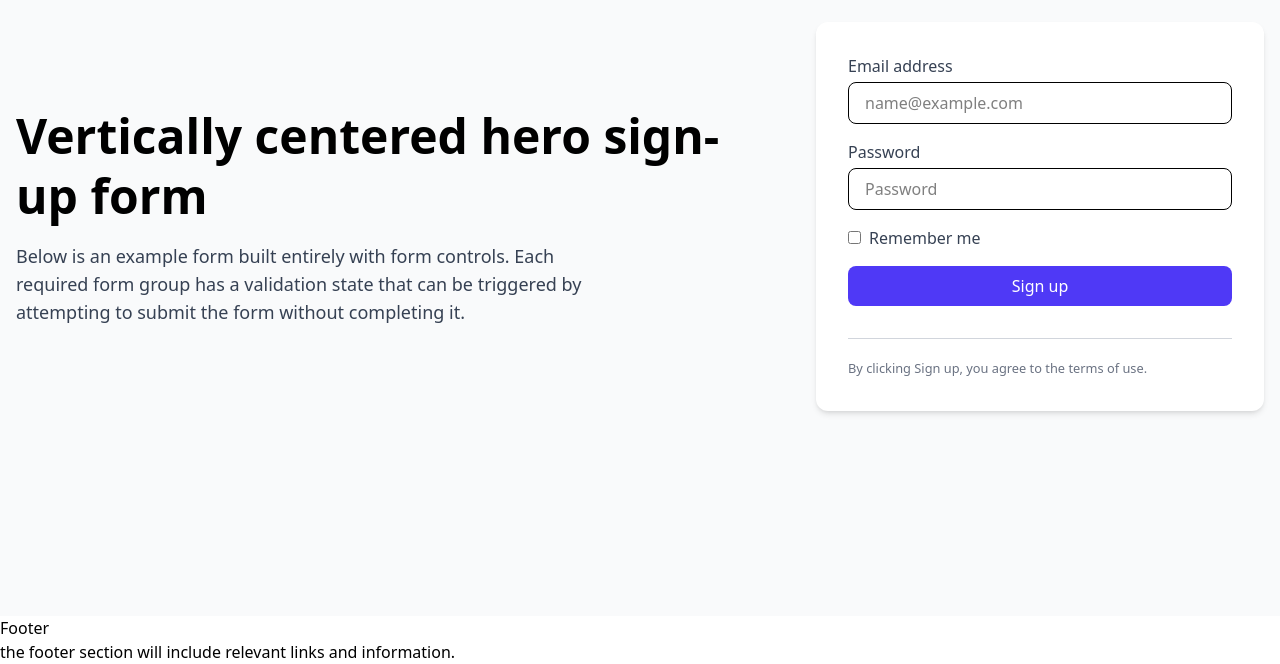
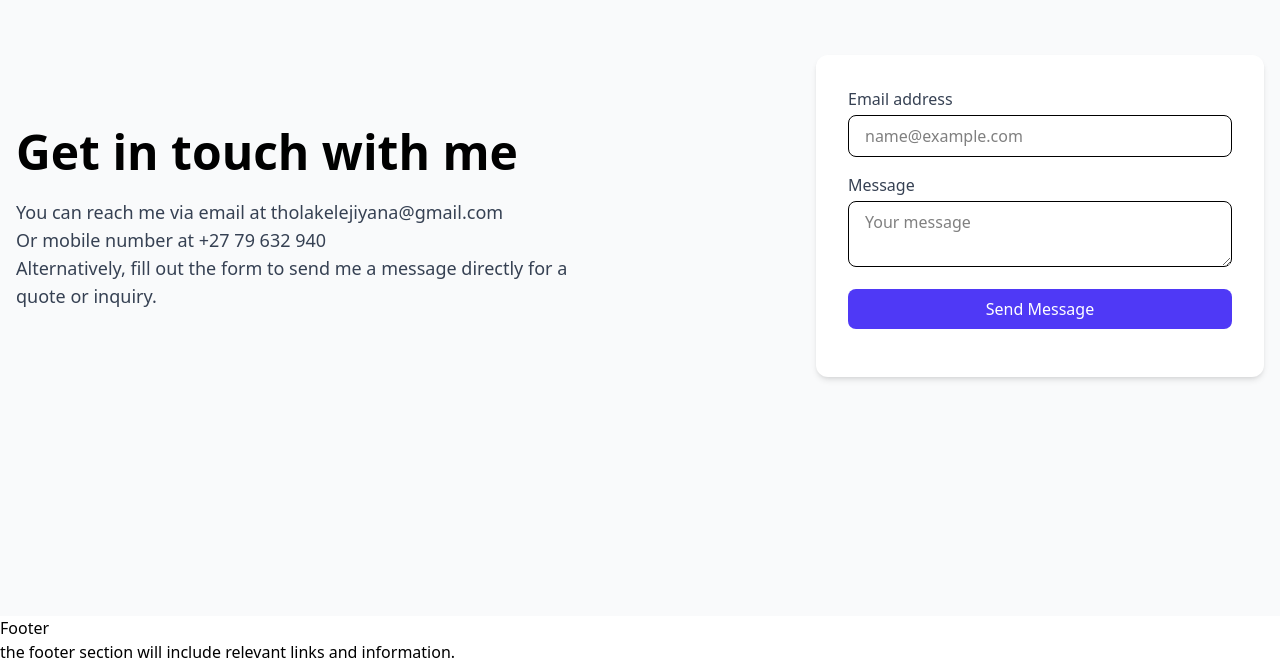
Before and after one commit to Tholakele-jiyana/MyPortfolioApp, a React (Vite) app in the folder Portfolio-App/: page / in a window 1280 px wide. Shown: the part 2724-3388 px from the top of the page. Built offline with nearby package versions, Linux system fonts and the light colour scheme.

Commit message:
Made edits on the contact me description and made the sign up from to be a "send message" or inquiry form

```diff
--- a/Portfolio-App/src/Components/Contact.jsx
+++ b/Portfolio-App/src/Components/Contact.jsx
@@ -9,10 +9,12 @@ function Contact() {
           {/* Left text section */}
           <div className="text-center lg:text-left lg:w-7/12 mb-12 lg:mb-0">
             <h1 className="text-4xl sm:text-5xl font-bold leading-tight mb-4">
-              Vertically centered hero sign-up form
+             Get in touch with me
             </h1>
             <p className="text-lg text-gray-700 lg:w-10/12">
-              Below is an example form built entirely with form controls. Each required form group has a validation state that can be triggered by attempting to submit the form without completing it.
+              You can reach me via email at tholakelejiyana@gmail.com <br />
+              Or mobile number at +27 79 632 940 <br />
+                Alternatively, fill out the form to send me a message directly for a quote or inquiry.
             </p>
           </div>
 
@@ -30,28 +32,18 @@ function Contact() {
               </div>
 
               <div className="mb-4">
-                <label htmlFor="password" className="block text-gray-700 mb-1">Password</label>
-                <input
-                  type="password"
-                  id="password"
-                  placeholder="Password"
+                <label htmlFor="message" className="block text-gray-700 mb-1">Message</label>
+                <textarea
+                  id="message"
+                  placeholder="Your message"
                   className="w-full px-4 py-2 border rounded-lg focus:ring-2 focus:ring-indigo-500 focus:outline-none"
                 />
               </div>
 
-              <div className="mb-4 flex items-center">
-                <input type="checkbox" id="remember" className="mr-2"/>
-                <label htmlFor="remember" className="text-gray-700">Remember me</label>
-              </div>
-
               <button className="w-full bg-indigo-600 text-white py-2 rounded-lg hover:bg-indigo-700 transition-colors mb-4">
-                Sign up
+                Send Message
               </button>
 
-              <hr className="my-4 border-gray-300" />
-              <small className="text-gray-500">
-                By clicking Sign up, you agree to the terms of use.
-              </small>
             </form>
           </div>
         </div>
```
